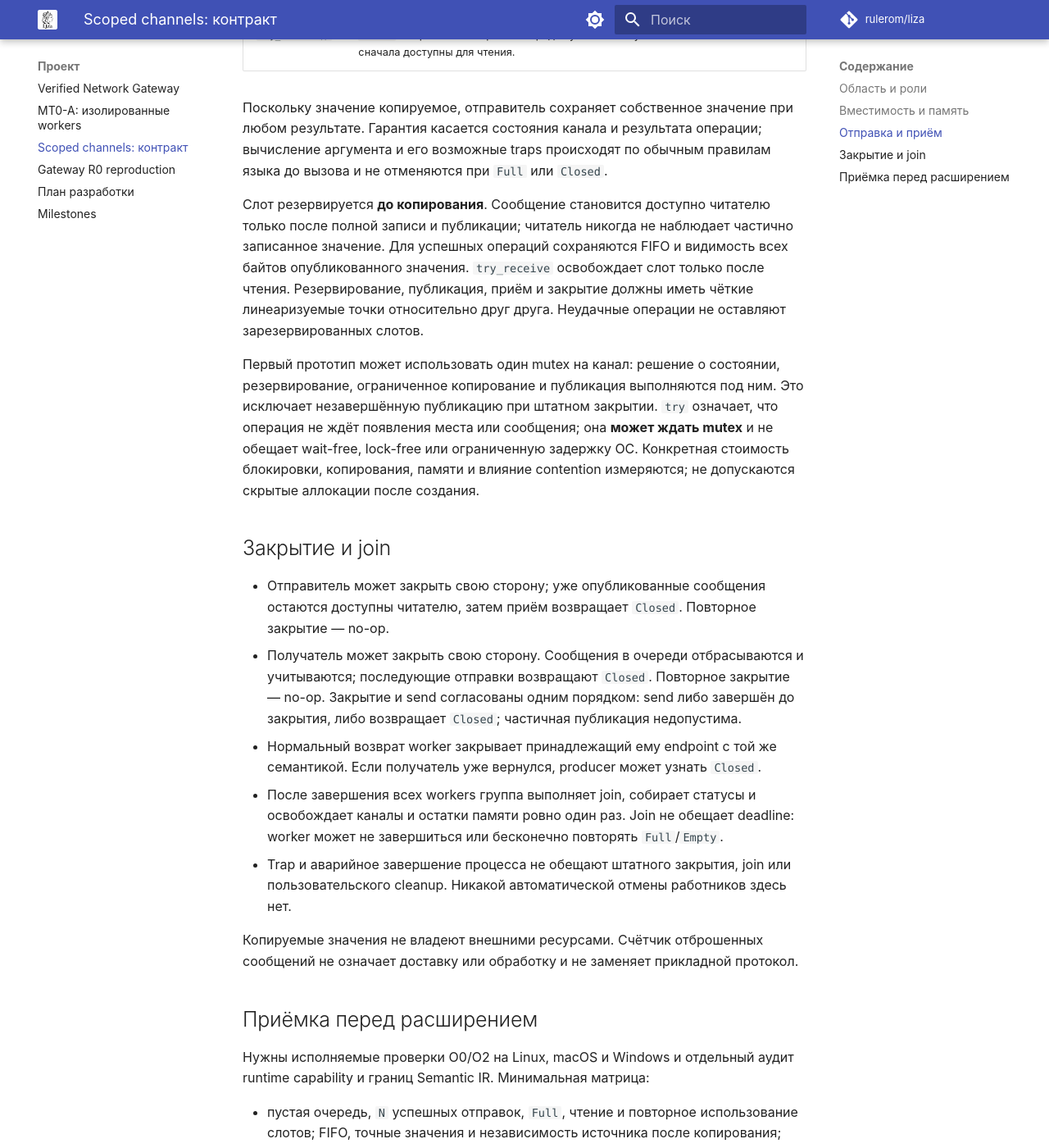
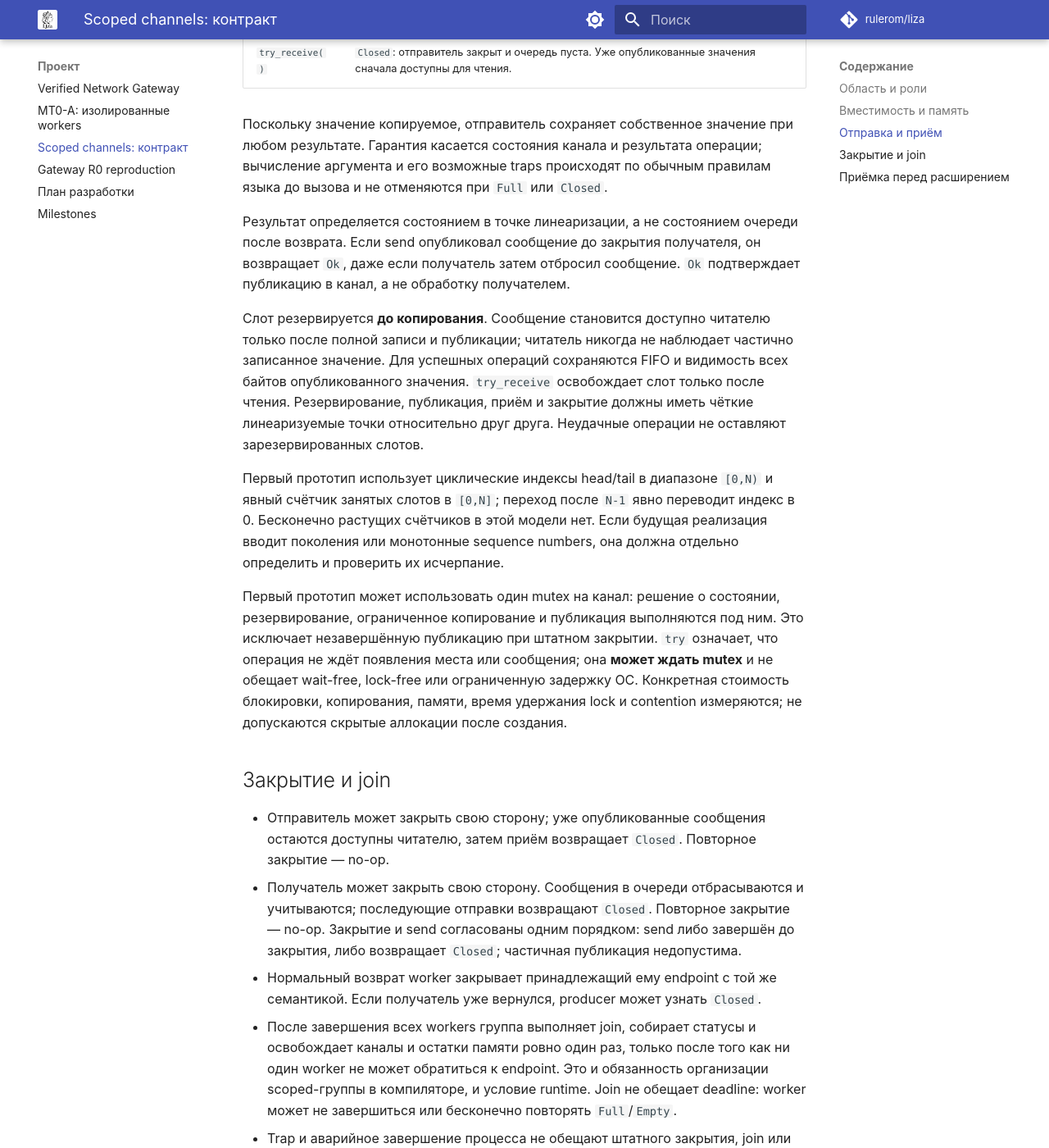
Before and after one commit to rulerom/liza, an MkDocs documentation site: the page built from docs/scoped-channels-contract.md, in a window 1280 px wide and 1400 px high, scrolled down 2006 px. Shown: the whole window at 82% size. Built offline with MkDocs 1.6.1 and Material for MkDocs 9.7.7, drawn with Linux system fonts in a browser that asks for light colours; comment, search, counter and statistics services are not loaded; some of the changed text lies outside the part shown.

Commit message:
docs: clarify channel operation boundaries

```diff
--- a/docs/scoped-channels-contract.md
+++ b/docs/scoped-channels-contract.md
@@ -65,7 +65,7 @@ receive. Ошибка конфигурации или выделения воз
 | --- | --- |
 | `try_send(value)` | `Ok`: значение скопировано в зарезервированный слот и опубликовано ровно один раз. |
 | `try_send(value)` | `Full`: при открытом получателе свободного слота нет; состояние очереди и значение отправителя не изменяются. |
-| `try_send(value)` | `Closed`: получатель закрыт; очередь и значение отправителя не изменяются. `Closed` имеет приоритет над `Full`. |
+| `try_send(value)` | `Closed`: получатель закрыт; очередь и значение отправителя не изменяются. `Closed` имеет приоритет над `Full` в точке линеаризации. |
 | `try_receive()` | `Ok(value)`: возвращается старейшее опубликованное значение, слот освобождается. |
 | `try_receive()` | `Empty`: отправитель ещё открыт и опубликованного сообщения нет. |
 | `try_receive()` | `Closed`: отправитель закрыт и очередь пуста. Уже опубликованные значения сначала доступны для чтения. |
@@ -75,6 +75,11 @@ receive. Ошибка конфигурации или выделения воз
 вычисление аргумента и его возможные traps происходят по обычным правилам языка
 до вызова и не отменяются при `Full` или `Closed`.
 
+Результат определяется состоянием в точке линеаризации, а не состоянием
+очереди после возврата. Если send опубликовал сообщение до закрытия получателя,
+он возвращает `Ok`, даже если получатель затем отбросил сообщение. `Ok`
+подтверждает публикацию в канал, а не обработку получателем.
+
 Слот резервируется **до копирования**. Сообщение становится доступно читателю
 только после полной записи и публикации; читатель никогда не наблюдает
 частично записанное значение. Для успешных операций сохраняются FIFO и видимость
@@ -83,12 +88,18 @@ receive. Ошибка конфигурации или выделения воз
 линеаризуемые точки относительно друг друга. Неудачные операции не оставляют
 зарезервированных слотов.
 
+Первый прототип использует циклические индексы head/tail в диапазоне `[0,N)`
+и явный счётчик занятых слотов в `[0,N]`; переход после `N-1` явно переводит
+индекс в 0. Бесконечно растущих счётчиков в этой модели нет. Если будущая
+реализация вводит поколения или монотонные sequence numbers, она должна
+отдельно определить и проверить их исчерпание.
+
 Первый прототип может использовать один mutex на канал: решение о состоянии,
 резервирование, ограниченное копирование и публикация выполняются под ним.
 Это исключает незавершённую публикацию при штатном закрытии. `try` означает,
 что операция не ждёт появления места или сообщения; она **может ждать mutex**
 и не обещает wait-free, lock-free или ограниченную задержку ОС. Конкретная
-стоимость блокировки, копирования, памяти и влияние contention измеряются;
+стоимость блокировки, копирования, памяти, время удержания lock и contention измеряются;
 не допускаются скрытые аллокации после создания.
 
 ## Закрытие и join
@@ -102,7 +113,9 @@ receive. Ошибка конфигурации или выделения воз
 - Нормальный возврат worker закрывает принадлежащий ему endpoint с той же
   семантикой. Если получатель уже вернулся, producer может узнать `Closed`.
 - После завершения всех workers группа выполняет join, собирает статусы и
-  освобождает каналы и остатки памяти ровно один раз. Join не обещает deadline:
+  освобождает каналы и остатки памяти ровно один раз, только после того как
+  ни один worker не может обратиться к endpoint. Это и обязанность организации
+  scoped-группы в компиляторе, и условие runtime. Join не обещает deadline:
   worker может не завершиться или бесконечно повторять `Full`/`Empty`.
 - Trap и аварийное завершение процесса не обещают штатного закрытия, join или
   пользовательского cleanup. Никакой автоматической отмены работников здесь
@@ -128,7 +141,9 @@ runtime capability и границ Semantic IR. Минимальная матр
   доступа и вызовов неаудированного runtime, в том числе через generics/import;
 - join и освобождение при нормальном возврате каждого участника, повторное
   закрытие и отсутствие утечек; fault injection и отрицательные контроли на
-  раннюю публикацию и потерю сообщения при `Full`;
+  раннюю публикацию и потерю сообщения при `Full`; если копирование или
+  вычисление вызывает trap, не обещается продолжение процесса, но частично
+  записанное значение не считается опубликованным;
 - фиксирование общего и поэлементного бюджета, синхронизации и измерений на
   тех же нагрузках, включая неравномерного producer и медленного consumer.
 
```
